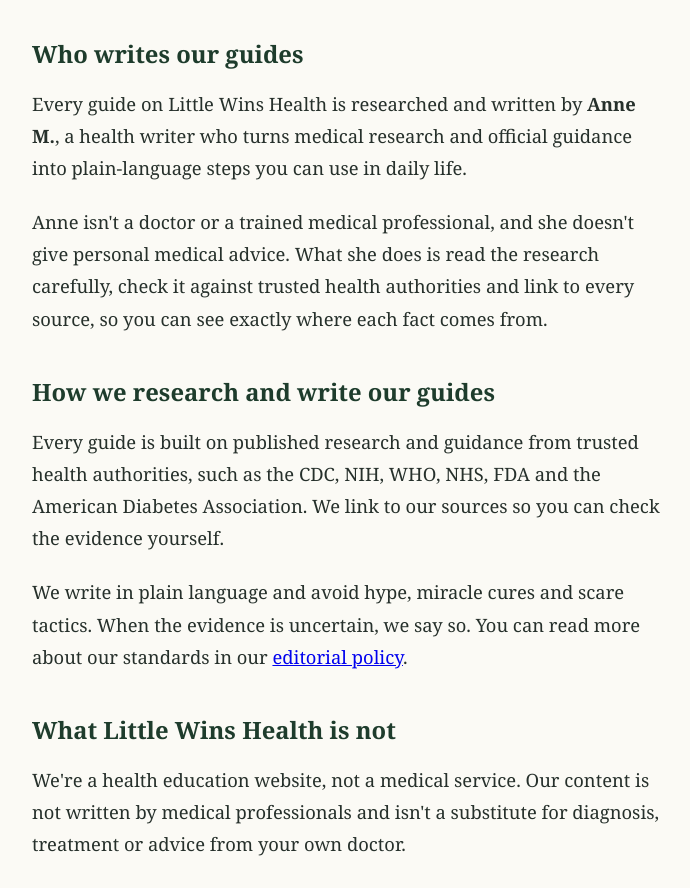
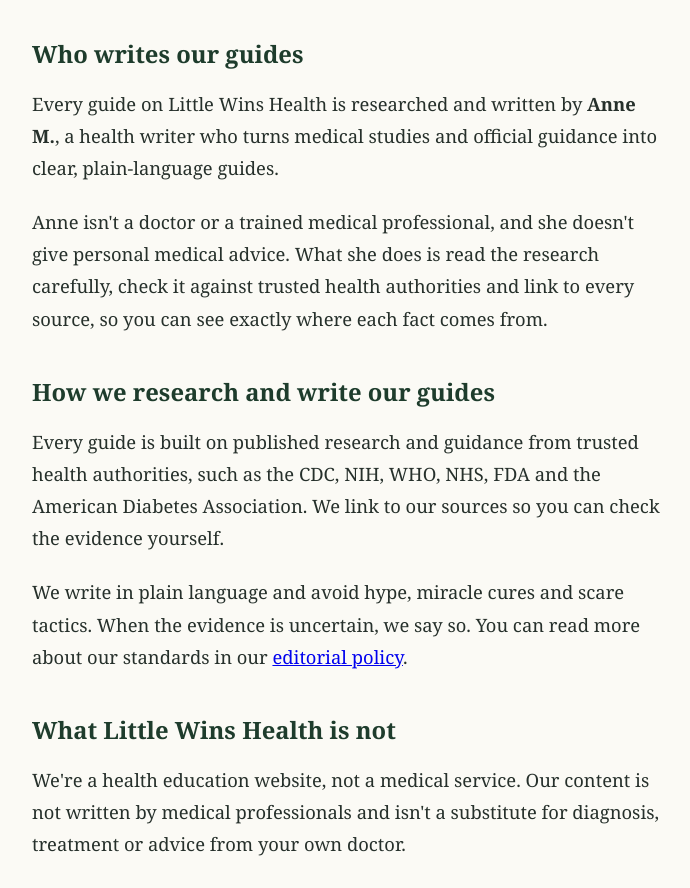
Before and after one commit to Nmurigi/littlewinshealth, a plain HTML site: page about.html in a window 1280 px wide. Shown: the part 1493-2381 px from the top of the page, without its empty margins (292-982 px from the left). Drawn offline with Linux system fonts and the light colour scheme.

Commit message:
Reword author bio on About page
Co-Authored-By: Claude Opus 5.5 <noreply@anthropic.com>
Claude-Session: https://claude.ai/code/session_01TxLVWEXYvyYDvW7vUveLt3

```diff
--- a/about.html
+++ b/about.html
@@ -171,7 +171,7 @@
   </ul>
 
   <h2 id="author">Who writes our guides</h2>
-  <p>Every guide on Little Wins Health is researched and written by <strong>Anne M.</strong>, a health writer who turns medical research and official guidance into plain-language steps you can use in daily life.</p>
+  <p>Every guide on Little Wins Health is researched and written by <strong>Anne M.</strong>, a health writer who turns medical studies and official guidance into clear, plain-language guides.</p>
 
   <p>Anne isn't a doctor or a trained medical professional, and she doesn't give personal medical advice. What she does is read the research carefully, check it against trusted health authorities and link to every source, so you can see exactly where each fact comes from.</p>
 
```
